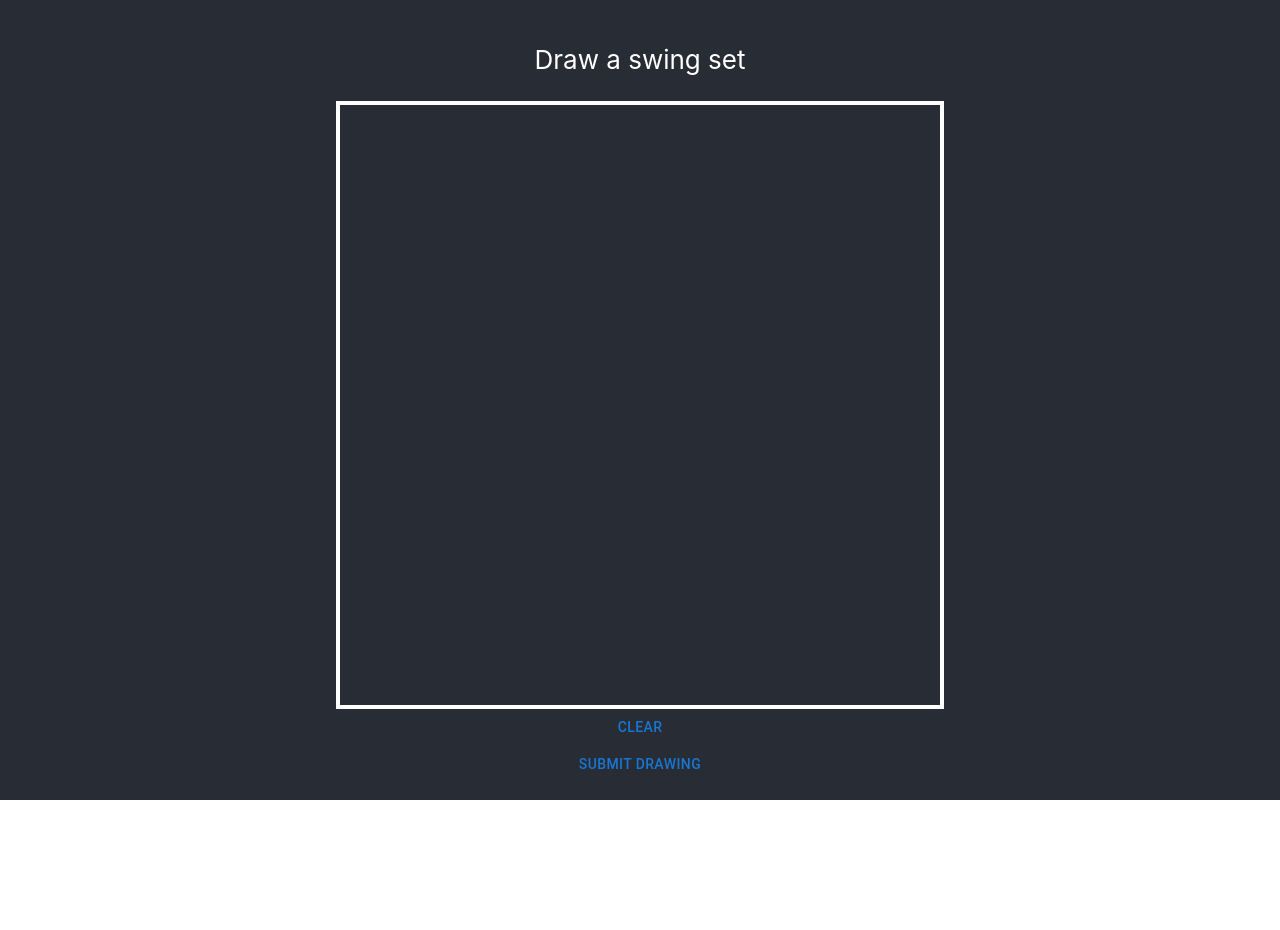
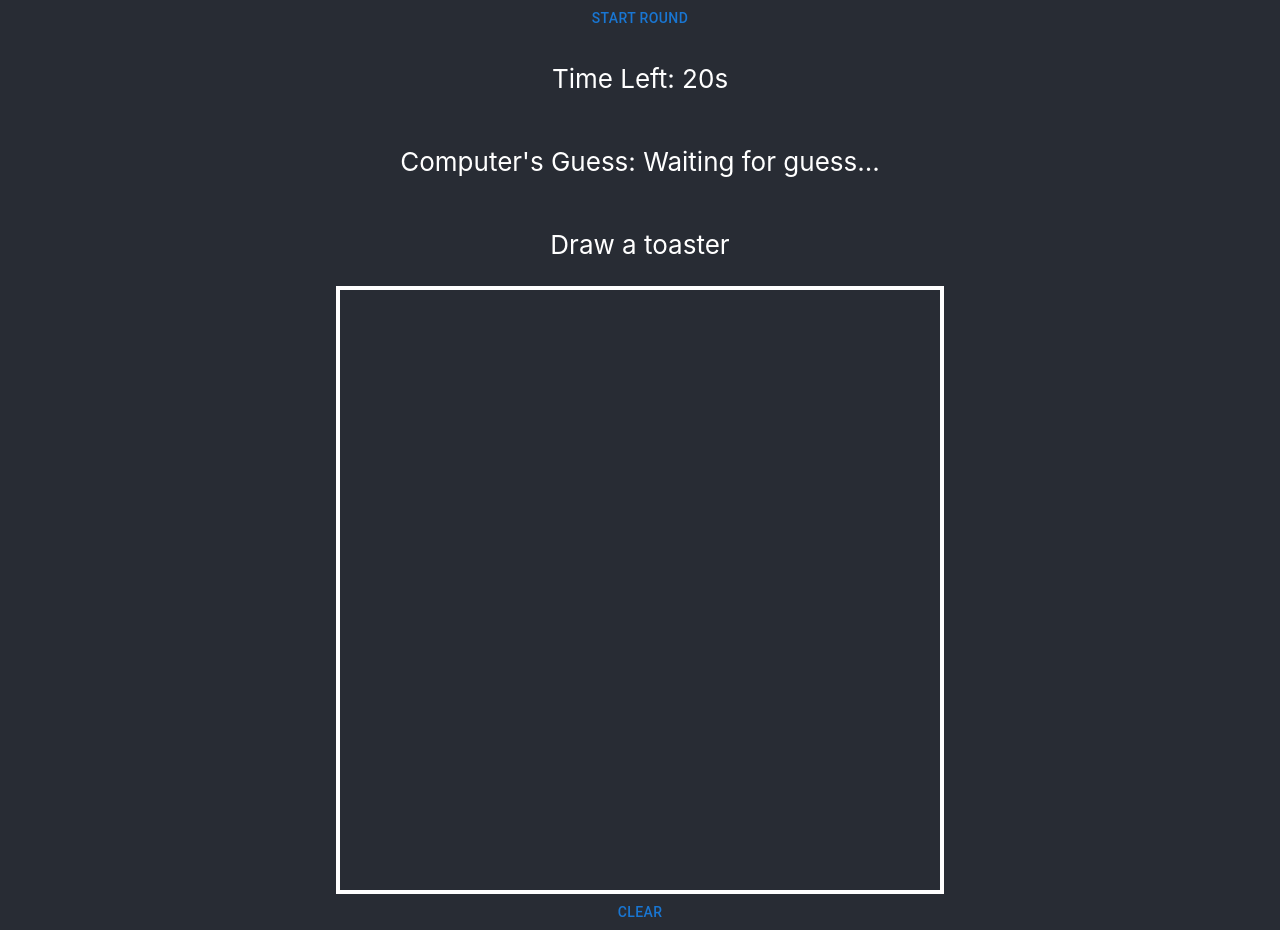
Before and after one commit to joshiepillow/cs1430-final-project, a React (Create React App) app in the folder app/: page / in a window 1280 px wide. Before the commit the page ends 800 px from the top, so only its background shows below. Built offline with nearby package versions, Linux system fonts and the light colour scheme.

Commit message:
Frontend: Playable rounds. Corrected categories.

```diff
--- a/app/src/App.js
+++ b/app/src/App.js
@@ -1,10 +1,11 @@
-import React from 'react';
-import DrawingPage from './DrawingPage';
-import GuessingPage from './GuessingPage';
-import ResultPage from './ResultPage';
-import Canvas from './Canvas';
-import categoriesFile from './categories.txt';
-import './App.css';
+import React from "react";
+import DrawingPage from "./DrawingPage";
+import GuessingPage from "./GuessingPage";
+import ResultPage from "./ResultPage";
+import Canvas from "./Canvas";
+import categoriesFile from "./categories.txt";
+import "./App.css";
+import { Button } from "@mui/material";
 
 function App() {
     const canvasRef = React.useRef(null);
@@ -14,20 +15,27 @@ function App() {
     const [drawing, setDrawing] = React.useState("drawing");
     const [guess, setGuess] = React.useState(null);
     const [modelGuess, setModelGuess] = React.useState(null);
+    const [roundActive, setRoundActive] = React.useState(false);
+    const [timeLeft, setTimeLeft] = React.useState(20);
 
     React.useEffect(() => {
         try {
-            fetch(categoriesFile).then(res => res.text())
-                .then(res => { setCategories(res.split("\n")) })
+            fetch(categoriesFile)
+                .then((res) => res.text())
+                .then((res) => {
+                    setCategories(res.split("\n"));
+                });
         } catch (error) {
             alert("Error: " + error.message);
         }
-    }, [])
+    }, []);
 
     const newCategory = () => {
         if (categories)
-            setCategory(categories[Math.floor(Math.random() * categories.length)])
-    }
+            setCategory(
+                categories[Math.floor(Math.random() * categories.length)]
+            );
+    };
 
     const reset = () => {
         setDrawing("drawing");
@@ -35,27 +43,128 @@ function App() {
         setImage(null);
         setGuess(null);
         setModelGuess(null);
-    }
+    };
 
-    if (!category) newCategory()
+    const startRound = () => {
+        reset();
+        setRoundActive(true);
+        setTimeLeft(20);
+    };
 
-    const canvas = <Canvas canvasRef={canvasRef} frozen={drawing != "drawing"} image={image} setImage={setImage}/>
+    React.useEffect(() => {
+        if (roundActive && timeLeft > 0) {
+            const interval = setInterval(() => {
+                setTimeLeft((prev) => {
+                    if (prev <= 1) {
+                        clearInterval(interval);
+                        console.log("test");
+                        alert(
+                            "Time's up! The correct category was " + category
+                        );
+                        setRoundActive(false);
+                        setDrawing("result");
+                        return 0;
+                    }
+
+                    if (prev <= 20 && prev % 2 === 0) {
+                        const canvas = canvasRef.current;
+                        canvas.toBlob((blob) => {
+                            const formData = new FormData();
+                            formData.append("image", blob, "canvas.png");
+
+                            fetch("http://localhost:5000/process-image", {
+                                method: "POST",
+                                body: formData,
+                            })
+                                .then((response) => response.json())
+                                .then((result) => {
+                                    const topGuess = Object.keys(result).reduce(
+                                        (a, b) =>
+                                            result[a] > result[b] ? a : b
+                                    );
+                                    setModelGuess(topGuess);
+
+                                    if (topGuess === category) {
+                                        alert(
+                                            "Correct! The category was " +
+                                                category
+                                        );
+                                        setRoundActive(false);
+                                        setDrawing("result");
+                                    }
+                                })
+                                .catch((error) => {
+                                    console.error("Error:", error.message);
+                                });
+                        });
+                    }
+
+                    return prev - 1;
+                });
+            }, 1000);
+
+            return () => clearInterval(interval);
+        }
+    }, [roundActive, category]);
+
+    if (!category) newCategory();
+
+    const canvas = (
+        <Canvas
+            canvasRef={canvasRef}
+            frozen={drawing !== "drawing"}
+            image={image}
+            setImage={setImage}
+        />
+    );
 
     const choosePage = () => {
-        switch(drawing) {
+        switch (drawing) {
             case "drawing":
-                return <DrawingPage canvas={canvas} category={category} setDrawing={setDrawing} setModelGuess={setModelGuess}/>
+                return (
+                    <DrawingPage
+                        canvas={canvas}
+                        category={category}
+                        timeLeft={timeLeft}
+                        modelGuess={modelGuess}
+                    />
+                );
             case "guessing":
-                return <GuessingPage canvas={canvas} categories={categories} guess={guess} setGuess={setGuess} setDrawing={setDrawing}/>
+                return (
+                    <GuessingPage
+                        canvas={canvas}
+                        categories={categories}
+                        guess={guess}
+                        setGuess={setGuess}
+                        setDrawing={setDrawing}
+                    />
+                );
             case "result":
-                return <ResultPage canvas={canvas} modelGuess={modelGuess} guess={guess} restart={reset}/>
+                return (
+                    <ResultPage
+                        canvas={canvas}
+                        modelGuess={modelGuess}
+                        guess={guess}
+                        restart={reset}
+                    />
+                );
+            default:
+                return (
+                    <p>
+                        Something went wrong. Please refresh the page and try
+                        again.
+                    </p>
+                );
         }
-    }
+    };
 
     return (
         <div className="App">
             <header className="App-header">
-            {choosePage()}
+                {!roundActive && (
+                    <Button onClick={startRound}>Start Round</Button>
+                )}
+                {choosePage()}
             </header>
         </div>
     );
--- a/app/src/DrawingPage.js
+++ b/app/src/DrawingPage.js
@@ -1,34 +1,16 @@
-import React from 'react';
-import { Button } from '@mui/material';
+import React from "react";
 
 const DrawingPage = (props) => {
-    const sendCanvas = async () => {
-        props.setDrawing("guessing");
-        const canvas = props.canvas.props.canvasRef.current;
-        canvas.toBlob(async (blob) => {
-            const formData = new FormData();
-            formData.append("image", blob, "canvas.png");
-
-            try {
-                const response = await fetch("http://localhost:5000/process-image", {
-                    method: "POST",
-                    body: formData,
-                });
-
-                const result = await response.json();
-                alert(JSON.stringify(result));
-                props.setModelGuess(JSON.stringify(result));
-            } catch (error) {
-                alert("Error: " + error.message);
-            }
-        });
-    };
-
-    return <>
-        <p>Draw a {props.category}</p>
-        {props.canvas}
-        <Button onClick={sendCanvas}>Submit Drawing</Button>
-    </>;
-}
+    return (
+        <>
+            <p>Time Left: {props.timeLeft}s</p>
+            <p>
+                Computer's Guess: {props.modelGuess || "Waiting for guess..."}
+            </p>
+            <p>Draw a {props.category}</p>
+            {props.canvas}
+        </>
+    );
+};
 
 export default DrawingPage;
```
Also changed, not shown: app/src/categories.txt.
